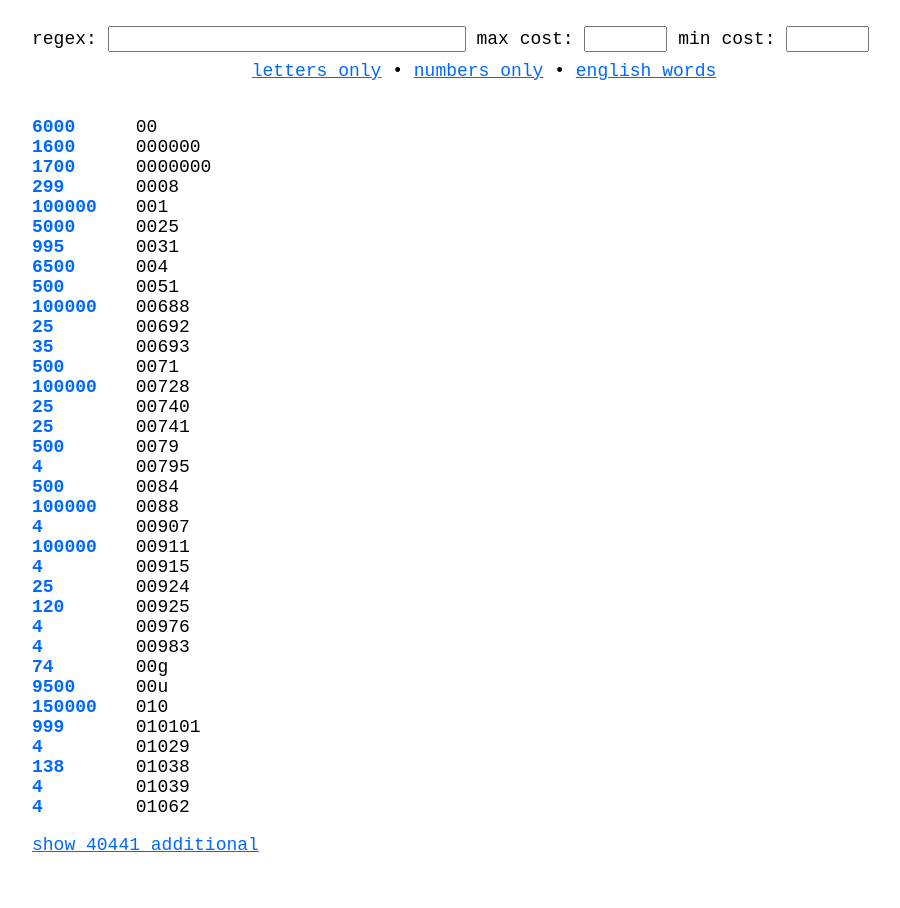
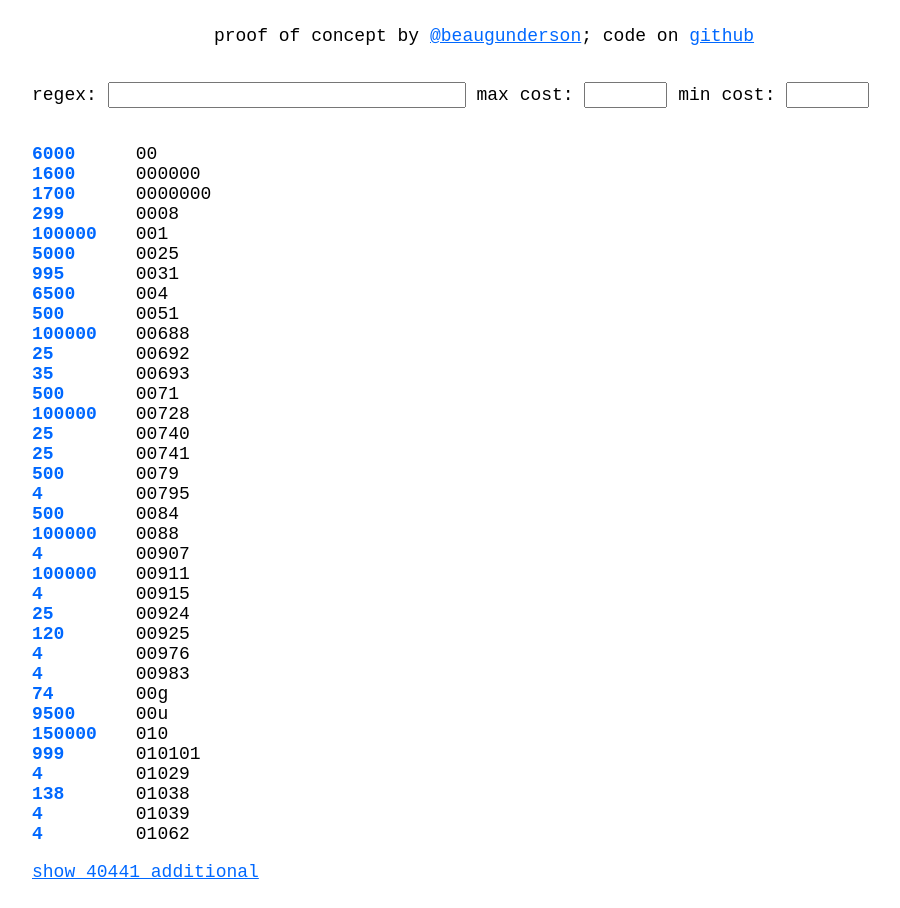
Before and after one commit to beaugunderson/handshake-domain-finder, a website with bundled scripts: page index.html in a window 1280 px wide. Shown: the whole page, without its empty margins (156-1056 px from the left). Before the commit the page ends 881 px from the top, so only its background shows below. Built offline with nearby package versions, Linux system fonts and the light colour scheme.

Commit message:
add header

```diff
--- a/index.html
+++ b/index.html
@@ -9,6 +9,8 @@
   </head>
 
   <body>
+    <div id="header">proof of concept by <a href="https://twitter.com/beaugunderson">@beaugunderson</a>; code on <a href="https://github.com/beaugunderson/handshake-domain-finder">github</a></div>
+
     <div>
       regex: <input id="domain-regex" type="text" />
 
@@ -17,13 +19,13 @@
       min cost: <input id="min-cost" type="text" value="" />
     </div>
 
-    <div id="saved-searches">
-      <a href="#">letters only</a>
-      &bullet;
-      <a href="#">numbers only</a>
-      &bullet;
-      <a href="#">english words</a>
-    </div>
+    <!-- <div id="saved-searches"> -->
+    <!--   <a href="#">letters only</a> -->
+    <!--   &bullet; -->
+    <!--   <a href="#">numbers only</a> -->
+    <!--   &bullet; -->
+    <!--   <a href="#">english words</a> -->
+    <!-- </div> -->
 
     <div id="results">loading...</div>
 
--- a/style.css
+++ b/style.css
@@ -27,6 +27,11 @@ html {
   text-align: center;
 }
 
+#header {
+  margin-bottom: 2em;
+  text-align: center;
+}
+
 #results {
   margin-top: 2em;
 }
```
Also changed, not shown: 1 other file.
